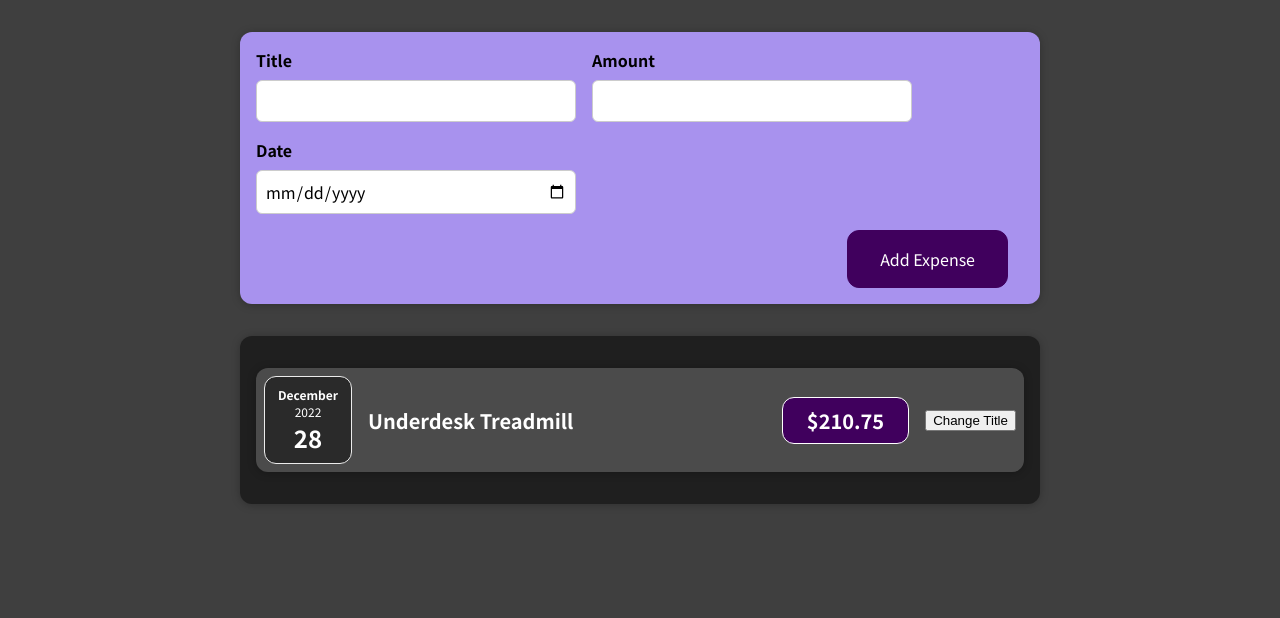
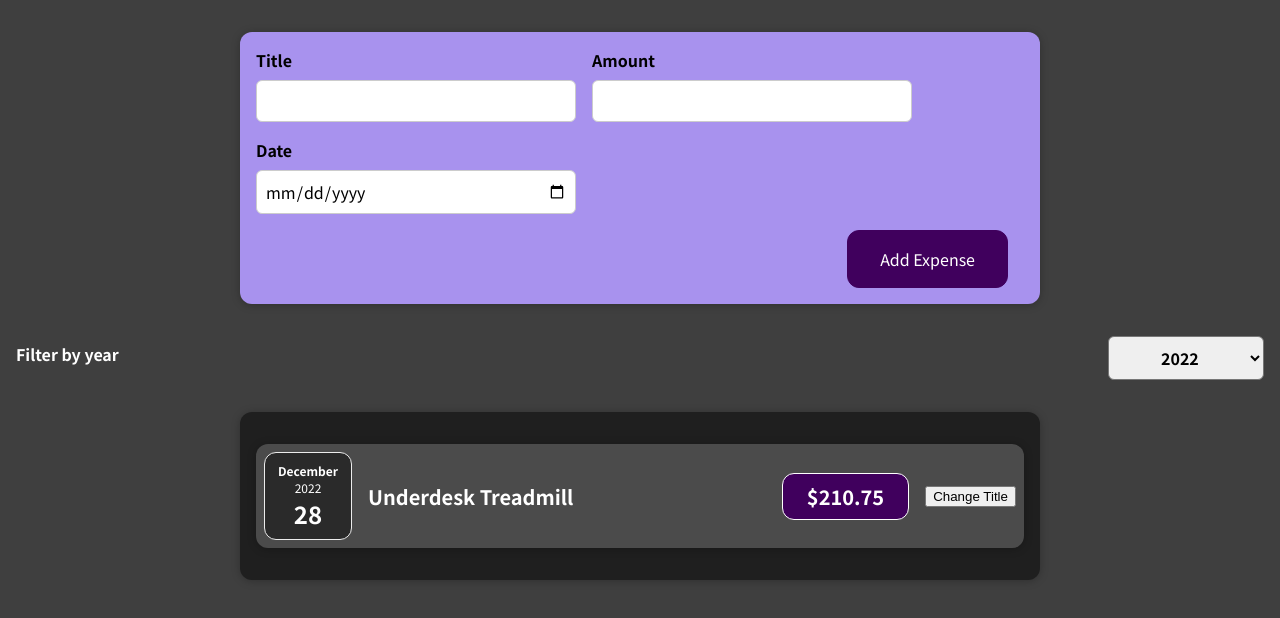
Before and after one commit to est-kim/expense-tracker, a React (Create React App) app in the folder expense-tracker/: page / in a window 1280 px wide. Shown: the top 618 px of the page. Built offline with nearby package versions, Linux system fonts and the light colour scheme.

Commit message:
Setting up ExpensesFilter

```diff
--- a/expense-tracker/src/App.js
+++ b/expense-tracker/src/App.js
@@ -25,7 +25,8 @@
   ];
 
   const addExpenseHandler = (expense) => {
-
+    // console.log("in App.js")
+    // console.log(expense)
   }
 
   return (
--- a/expense-tracker/src/components/Expenses/Expenses.js
+++ b/expense-tracker/src/components/Expenses/Expenses.js
@@ -1,9 +1,12 @@
 import ExpenseItem from "./ExpenseItem";
 import Card from "../UI/Card";
+import ExpensesFilter from "./ExpensesFilter";
 import "./Expenses.css";
 
 const Expenses = (props) => {
   return (
+    <div>
+      <ExpensesFilter />
     <Card className="expenses">
       <ExpenseItem
         title={props.items[0].title}
@@ -11,6 +14,7 @@
         date={props.items[0].date}
       ></ExpenseItem>
     </Card>
+    </div>
   );
 }
 
--- /dev/null
+++ b/expense-tracker/src/components/Expenses/ExpensesFilter.css
@@ -0,0 +1,24 @@
+.expenses-filter {
+    color: white;
+    padding: 0 1rem;
+  }
+
+  .expenses-filter__control {
+    display: flex;
+    width: 100%;
+    align-items: center;
+    justify-content: space-between;
+    margin: 1rem 0;
+  }
+
+  .expenses-filter label {
+    font-weight: bold;
+    margin-bottom: 0.5rem;
+  }
+
+  .expenses-filter select {
+    font: inherit;
+    padding: 0.5rem 3rem;
+    font-weight: bold;
+    border-radius: 6px;
+  }
--- /dev/null
+++ b/expense-tracker/src/components/Expenses/ExpensesFilter.js
@@ -0,0 +1,23 @@
+import React, { useState } from 'react';
+
+import './ExpensesFilter.css';
+
+const ExpensesFilter = () => {
+
+
+  return (
+    <div className='expenses-filter'>
+      <div className='expenses-filter__control'>
+        <label>Filter by year</label>
+        <select>
+          <option value='2022'>2022</option>
+          <option value='2021'>2021</option>
+          <option value='2020'>2020</option>
+          <option value='2019'>2019</option>
+        </select>
+      </div>
+    </div>
+  );
+};
+
+export default ExpensesFilter;
--- a/expense-tracker/src/components/NewExpense/ExpenseForm.js
+++ b/expense-tracker/src/components/NewExpense/ExpenseForm.js
@@ -26,7 +26,7 @@
       amount: amount,
       date: new Date(date),
     };
-    props.onSaveExpenseData(expenseData);
+    props.onSaveExpenseData(expenseData); //lifting the state up
     setTitle("");
     setAmount("");
     setDate("");
```
